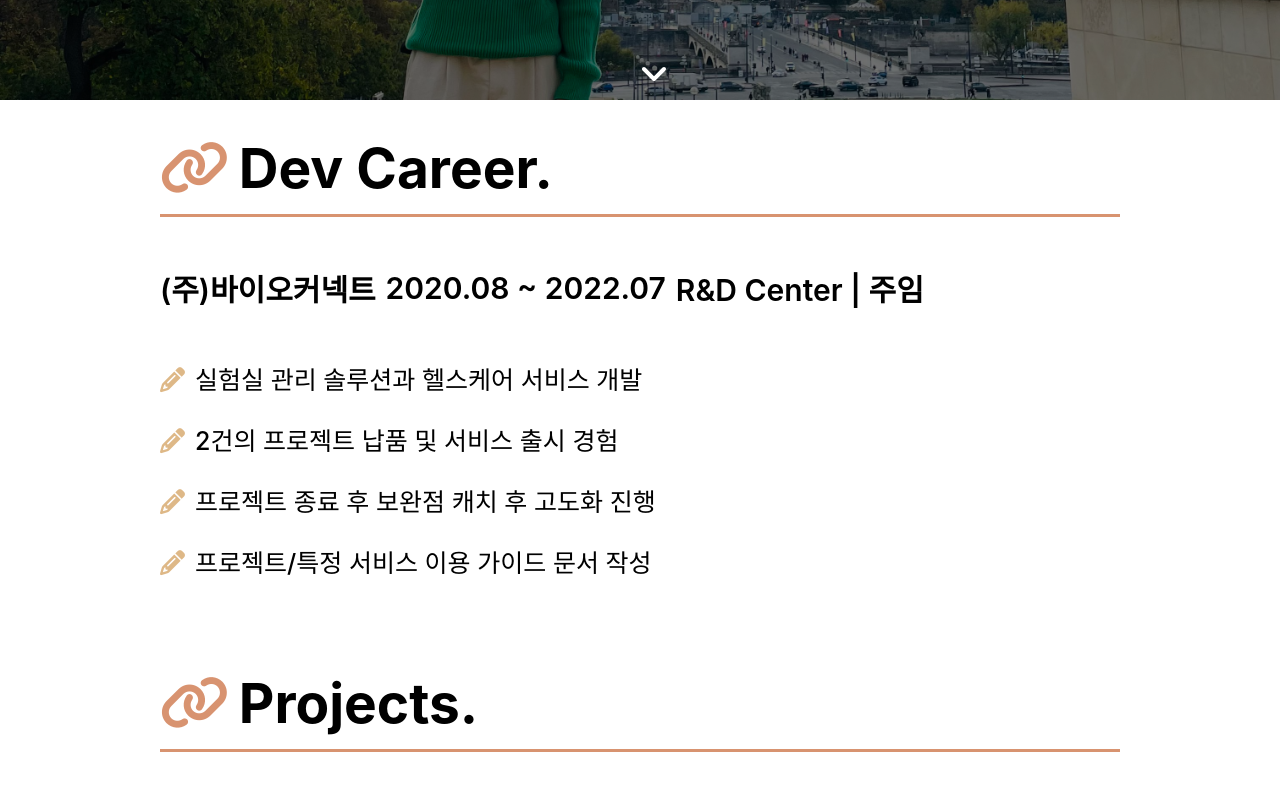
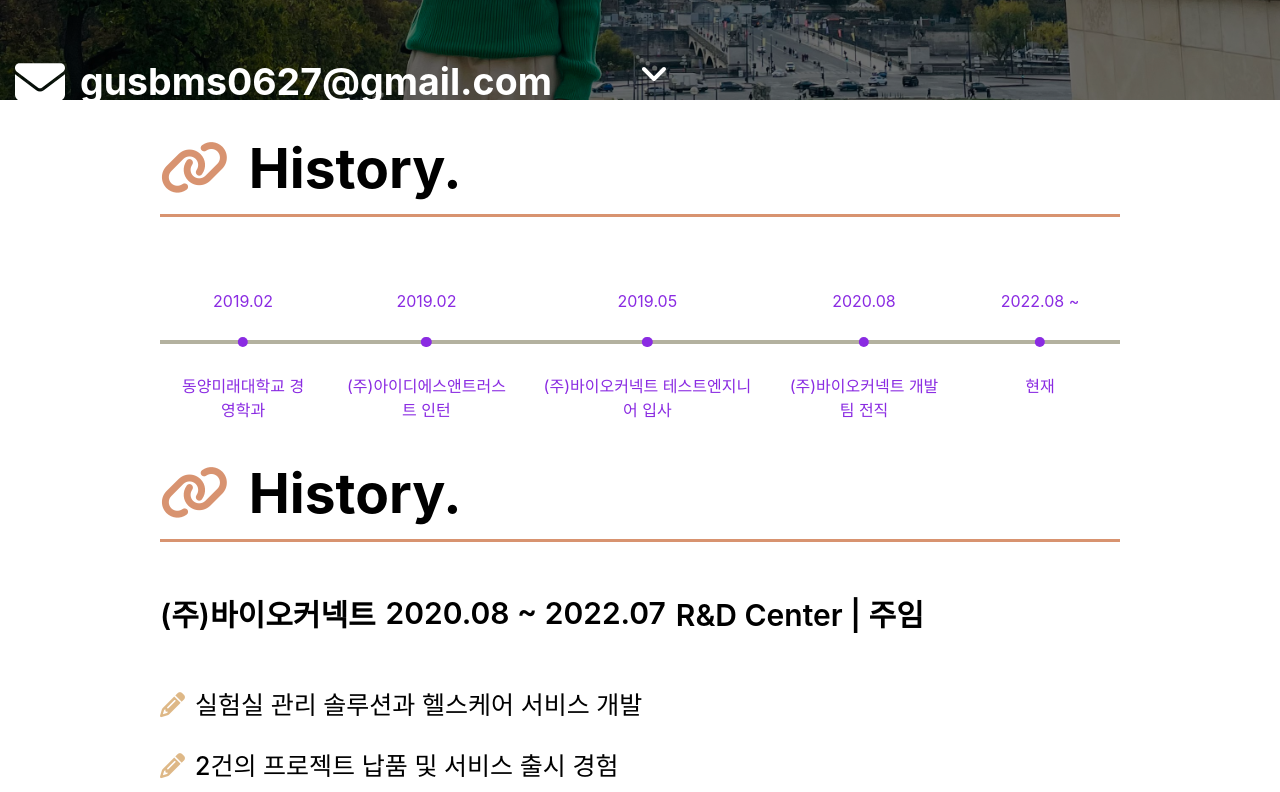
Before and after one commit to gus-bms/portfolio, a React (Create React App) app: page / in a window 1280 px wide. Shown: the part 700-1492 px from the top of the page. Built offline with nearby package versions, Linux system fonts and the light colour scheme.

Commit message:
타임라인 UI 작업 (1)

```diff
--- a/src/Main.tsx
+++ b/src/Main.tsx
@@ -1,7 +1,8 @@
 import style from './styles/Main.module.scss'
-import { faAngleDown } from "@fortawesome/free-solid-svg-icons";
+import { faAngleDown, faEnvelope } from "@fortawesome/free-solid-svg-icons";
 import { FontAwesomeIcon } from "@fortawesome/react-fontawesome";
 import TypeButton from './component/TypeButton';
+import TimeLine from './component/TimeLine';
 export default function Main() {
 
   return (
@@ -15,11 +16,19 @@ export default function Main() {
           <h2>새로운 도전을 두려워하지 않으며 기회로 받아들이는 타입입니다.</h2>
           <h2>배움을 기록하기 위한 습관을 기르고 있습니다.</h2>
         </div>
+        <div className={style.text__contact}>
+          <FontAwesomeIcon icon={faEnvelope} size='2x' color='white' /><h2>gusbms0627@gmail.com</h2>
+        </div>
         <FontAwesomeIcon icon={faAngleDown} size='2x' color='white' className={style.animate__bounce} />
       </div>
       {/* 경력 영역 */}
-      <article id='career' className={style.box__work}>
-        <h1>Dev Career.</h1>
+      <article id='history1' className={style.box__work}>
+        <h1>History.</h1>
+        <TimeLine />
+      </article>
+
+      <article id='history' className={style.box__work}>
+        <h1>History.</h1>
         <div>
           <div>
             <h2 className={style.resume__company}>(주)바이오커넥트</h2>
--- a/src/component/Header.tsx
+++ b/src/component/Header.tsx
@@ -33,7 +33,7 @@ export default function Header() {
       <div className={style.box__header}>
         <h1 onClick={handleLogo} className={style.logo}>Gus-Bms</h1>
         <div className={style.box__menu} style={{ marginLeft: 'auto', display: 'flex' }}>
-          <h2 onClick={() => moveAnchor('career')}>career</h2>
+          <h2 onClick={() => moveAnchor('history')}>history</h2>
           <h2 onClick={() => moveAnchor('projects')} >projects</h2>
           <h2 >certi</h2>
         </div>
--- /dev/null
+++ b/src/component/TimeLine.jsx
@@ -0,0 +1,43 @@
+import style from "../styles/TimeLine.module.scss";
+export default function TimeLine() {
+  return (
+    <>
+      <nav>
+        <div className={style.nav__track} data-draggable>
+          <ul className={style.nav__list}>
+            <li>
+              <p className={style.nav__link} data-link>
+                <span className={style.nav__period}>2019.02</span>
+                <span>동양미래대학교 경영학과 </span>
+              </p>
+            </li>
+            <li>
+              <p className={style.nav__link} data-link>
+                <span className={style.nav__period}>2019.02</span>
+                <span>(주)아이디에스앤트러스트 인턴</span>
+              </p>
+            </li>
+            <li>
+              <p className={style.nav__link} data-link>
+                <span className={style.nav__period}>2019.05</span>
+                <span>(주)바이오커넥트 테스트엔지니어 입사</span>
+              </p>
+            </li>
+            <li>
+              <p className={style.nav__link} data-link>
+                <span className={style.nav__period}>2020.08</span>
+                <span>(주)바이오커넥트 개발팀 전직</span>
+              </p>
+            </li>
+            <li>
+              <p className={style.nav__link} data-link>
+                <span className={style.nav__period}>2022.08 ~</span>
+                <span>현재</span>
+              </p>
+            </li>
+          </ul>
+        </div>
+      </nav>
+    </>
+  );
+}
--- a/src/styles/Button.module.scss
+++ b/src/styles/Button.module.scss
@@ -5,8 +5,6 @@ button {
   border: none;
   border-radius: 8px;
   margin-left: 17px;
-  cursor: pointer;
-
   a {
     text-decoration-line: none;
     color: white;
@@ -26,4 +24,5 @@ button {
 .link {
   background-color: black;
   color: white;
+  cursor: pointer;
 }
--- a/src/styles/Main.module.scss
+++ b/src/styles/Main.module.scss
@@ -28,6 +28,23 @@
   text-align: left;
 }
 
+.text__contact {
+  display: flex;
+  align-items: center;
+  position: absolute;
+  z-index: 1;
+  font-size: 25px;
+  top: 90%;
+  left: 15px;
+  // transform: translate(-50%, -50%);
+  color: white;
+  text-align: left;
+
+  h2 {
+    margin-left: 15px;
+  }
+}
+
 .animate__bounce {
   position: absolute;
   bottom: 0;
@@ -55,7 +72,7 @@ article {
     color: rgb(216, 147, 112);
     font-family: "Font Awesome 5 Free";
     font-weight: 900;
-    margin-right: 10px;
+    margin-right: 20px;
   }
   div > div {
     display: flex;
@@ -97,7 +114,7 @@ article {
 }
 
 .box__project > div > p {
-  font-size: x-large;
+  font-size: 18px;
   font-weight: 500;
   line-height: 32px;
 }
--- /dev/null
+++ b/src/styles/TimeLine.module.scss
@@ -0,0 +1,73 @@
+nav {
+  margin-top: 13vh;
+  position: relative;
+  width: 100%;
+  color: blueviolet;
+  z-index: 32;
+  height: 6vh;
+
+  &::after {
+    content: "";
+    position: absolute;
+    top: 19px;
+    left: 0;
+    width: 100%;
+    height: 0.25rem;
+    background: #b3b19f;
+    pointer-events: none;
+  }
+}
+
+.nav__track {
+  position: relative;
+  height: 6rem;
+}
+
+.nav__list {
+  list-style: none;
+  display: flex;
+  justify-content: space-between;
+  margin: 0;
+  padding: 0;
+}
+
+.nav__link {
+  position: relative;
+  display: block;
+  min-width: 8rem;
+  padding: 2.25rem 1rem 0.5rem;
+  text-align: center;
+  color: inherit;
+  text-decoration: none;
+  z-index: 1;
+  transition: color 150ms;
+  cursor: pointer;
+  &:hover,
+  &:focus {
+    color: orange;
+  }
+
+  &::after {
+    content: "";
+    position: absolute;
+    top: 0;
+    left: 50%;
+    width: 0.65rem;
+    height: 0.65rem;
+    background-color: currentColor;
+    border-radius: 50%;
+    transform: translate3d(-50%, 0, 0);
+    transform-origin: center center;
+  }
+
+  .nav__period {
+    position: absolute;
+    top: -36px;
+    left: 50%;
+    transform: translate(-50%, -50%);
+  }
+
+  span {
+    display: block;
+  }
+}
```
